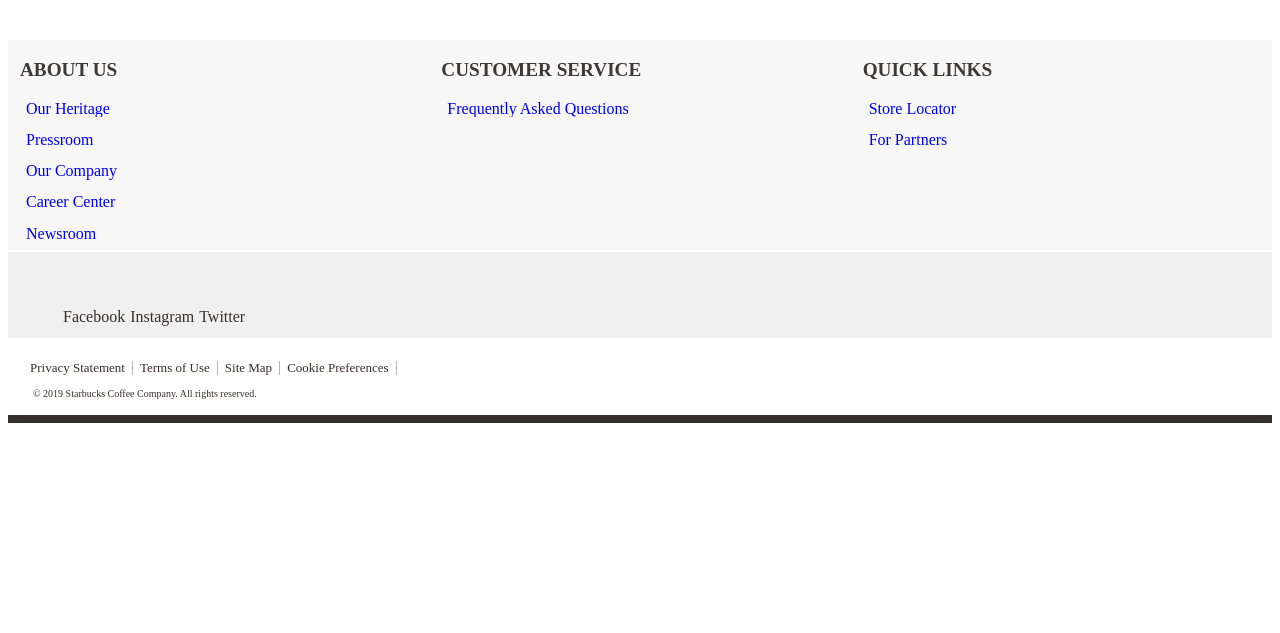
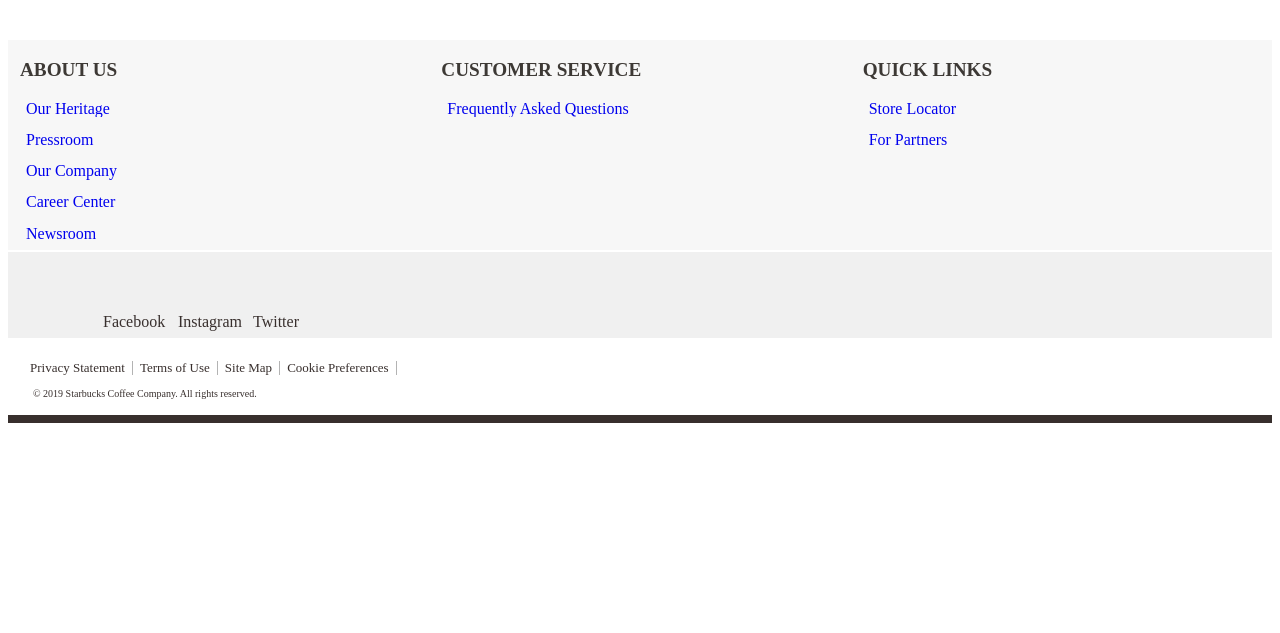
Before and after one commit to leliferlina/team.footer, a plain HTML site: page index.html in a window 1280 px wide. Shown: the top 633 px of the page. Drawn offline with Linux system fonts and the light colour scheme.

Commit message:
Update stylesheet.css

```diff
--- a/stylesheet.css
+++ b/stylesheet.css
@@ -109,17 +109,19 @@ button, input, select, textarea {
     padding: 0;
     border-bottom: 0;
 }
-
 .footer-media {
     background-color: #f0f0f0;
     margin: 2px 0px;
-    padding: 35px 0;
+    padding: 35px;
     text-align: left;
 }
-.footer-media li {
+.footer-media .sb-social-icons li {
   float: left;
   list-style: none;
-  padding: 5px 0 20px 5px ;
+  width: 55px;
+  height: 31px;
+  margin: 10px 10px 10px 10px;
+  padding: 0;
 }
 .footer-media .sb-social-icons a {
     width: 45px;
@@ -140,9 +142,6 @@ button, input, select, textarea {
     background-position: 0 0;
     width: 25px;
 }
-
-
-
 
 .footer_bottom {
   text-align: left;
```
